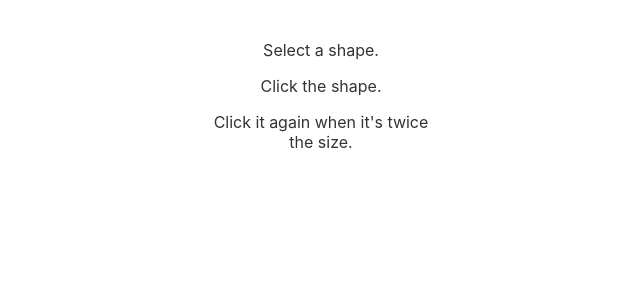
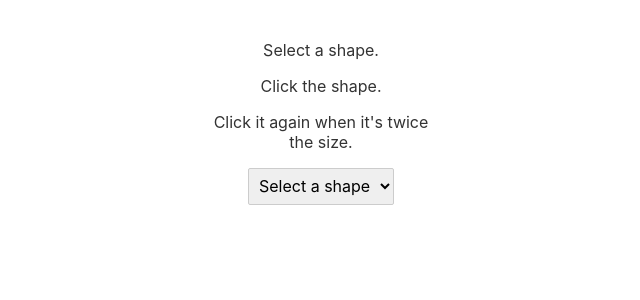
Before and after one commit to nicm42/click-the-dot-v3, a Svelte app: page / in a window 1280 px wide. Shown: the top 300 px of the page, without its empty margins (319-959 px from the left). Built offline with nearby package versions, Linux system fonts and the light colour scheme.

Commit message:
Added select for shapes

```diff
--- a/src/App.svelte
+++ b/src/App.svelte
@@ -1,11 +1,13 @@
 <script lang="ts">
-	import Instructions from './components/Instructions.svelte'
+  import Instructions from './components/Instructions.svelte';
+  import Select from './components/Select.svelte';
 
   let shape = 'shape';
 </script>
 
 <main>
-  <Instructions shape={shape} />
+  <Instructions {shape} />
+  <Select />
 </main>
 
 <style lang="scss">
--- /dev/null
+++ b/src/components/Select.svelte
@@ -0,0 +1,11 @@
+<script lang="ts">
+</script>
+
+<div class="select-shape-container">
+  <select name="select-shape" class="select-shape" aria-label="Select a shape">
+    <option disabled selected value aria-hidden="true">Select a shape</option>
+    <option value="circle">Circle</option>
+    <option value="square">Square</option>
+    <option value="triangle">Triangle</option>
+  </select>
+</div>
```
Lines whose indentation alone changed are shown as unchanged.
